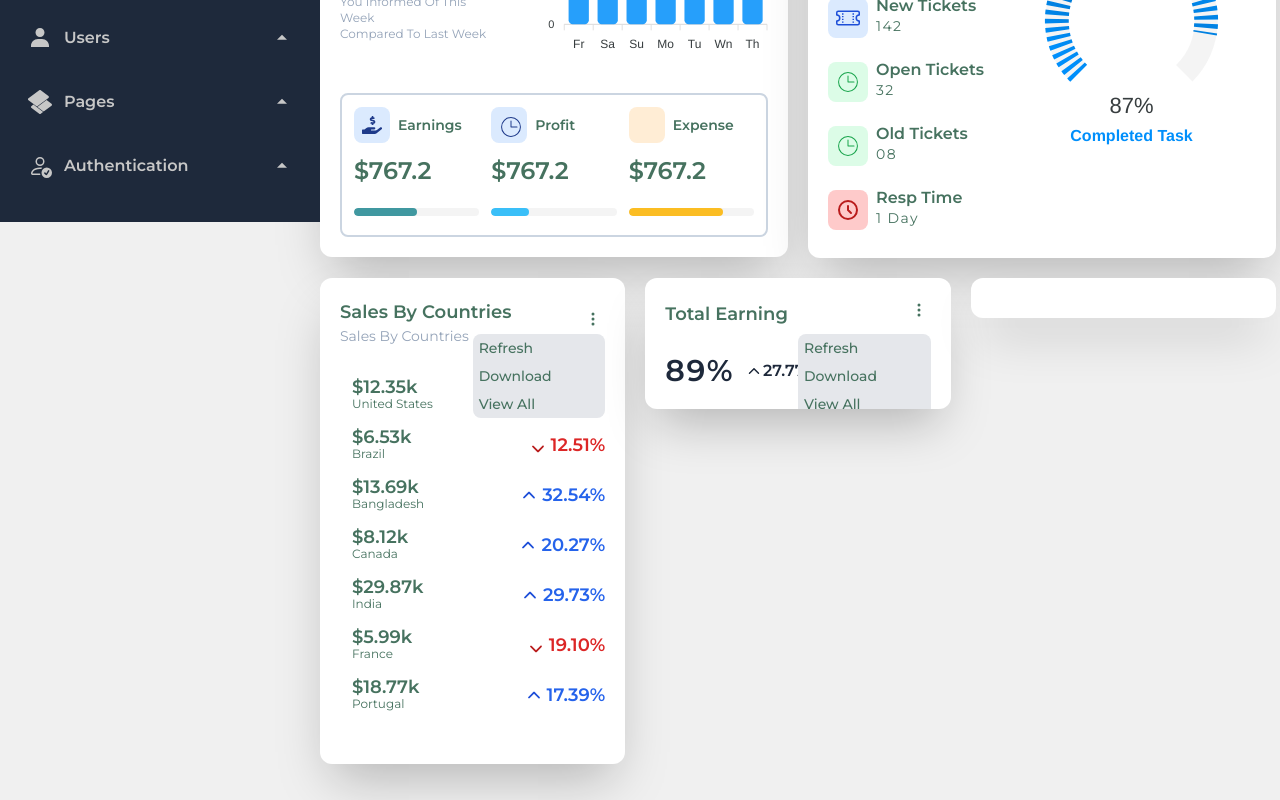
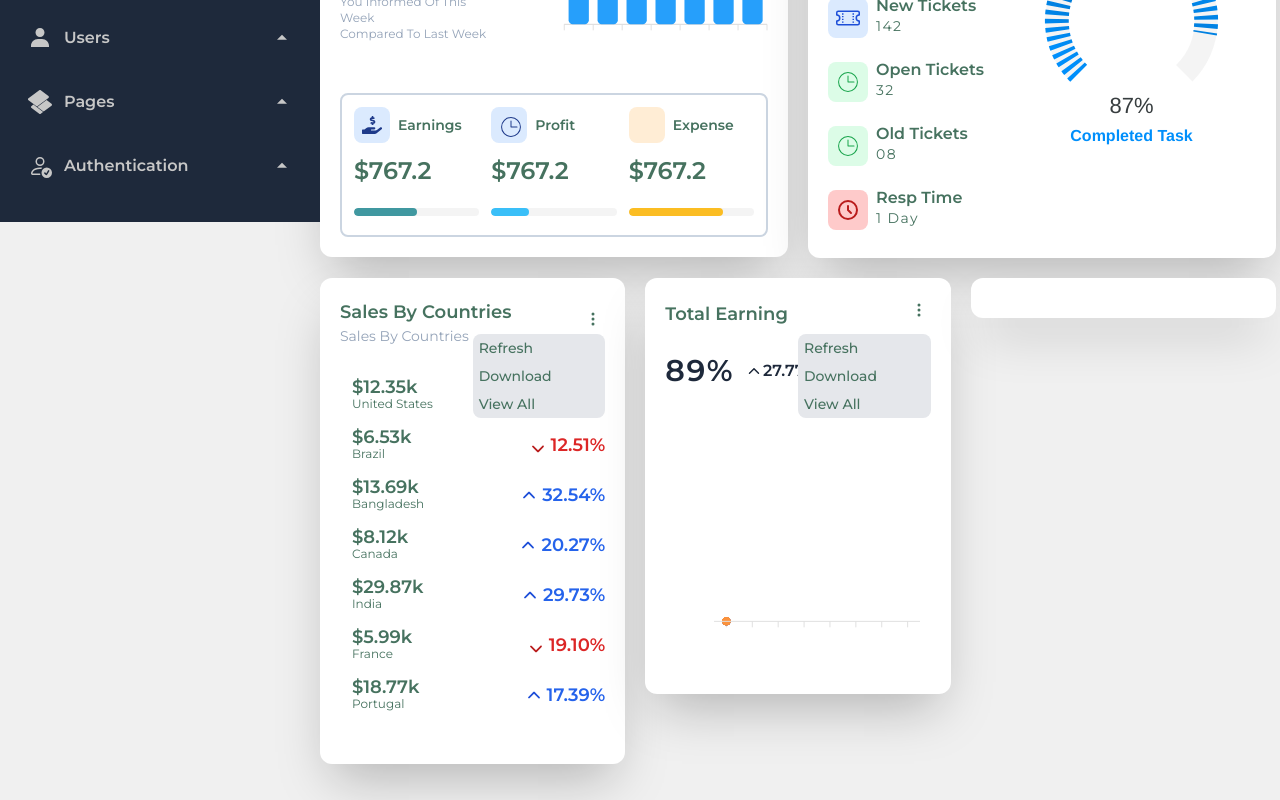
Before and after one commit to saifularafat/admin-dashboard-design, a React (Vite) app: page /dashboard/analytics in a window 1280 px wide. Shown: the part 578-1378 px from the top of the page. Built offline with nearby package versions, Linux system fonts and the light colour scheme; some icons are missing; a web font is replaced by a local one.

Commit message:
Total earning section is completet

```diff
--- a/src/AllChartData.js
+++ b/src/AllChartData.js
@@ -569,6 +569,198 @@ const supportTicketRadialBar = {
   },
 };
 
+// const totalEarningDoubleBarChart = {
+//   series: [{
+//     data: [160, 90, 130, 145, 110, 150, 120, 140]
+//   },
+//   {
+//     data: [-70, -110, -110, -105, -50, -90, -100, -60]
+//   }
+//   ],
+//   options: {
+//     legend: {
+//       show: false,
+//     },
+//     chart: {
+//       type: 'bar',
+//       stacked: true,
+//       toolbar: {
+//         show: false
+//       }
+//     },
+//     colors: ['#2563eb', '#fb923c'],
+//     plotOptions: {
+//       bar: {
+//         borderRadius: [10, 10],
+//         columnWidth: '52%',
+//       },
+//     },
+//     dataLabels: {
+//       enabled: false
+//     },
+//     stroke: {
+//       width: 8,
+//       colors: ["#fff"]
+//     },
+
+//     grid: {
+//       show: false,
+//     },
+//     xaxis: {
+//       categories: ['Mar', 'Apr', 'May', 'Jun', 'Jul', 'Aug', 'Sep', 'Oct'],
+//       axisBorder: {
+//         show: false
+//       },
+//       labels: {
+//         style: {
+//           colors: ['#6e6b7b'],
+//           fontSize: '12px',
+//           fontFamily: 'Montserrat, sans-serif',
+//           fontWeight: 400,
+//           cssClass: 'apexcharts-xaxis-label',
+//         }
+//       }
+//     },
+//     yaxis: {
+//       min: -200,
+//       max: 300,
+//       tickAmount: 5,
+//       labels: {
+//         formatter: function (y) {
+//           return y.toFixed(0);
+//         },
+//         style: {
+//           colors: ['#6e6b7b'],
+//           fontSize: '12px',
+//           fontFamily: 'Montserrat, sans-serif',
+//           fontWeight: 400,
+//           cssClass: 'apexcharts-xaxis-label',
+//         }
+//       }
+//     },
+//     tooltip: {
+//       enabled: false,
+//     },
+//     responsive: [
+//       {
+//         breakpoint: 500,
+//         options: {
+//           plotOptions: {
+//             bar: {
+//               columnWidth: '72%',
+//             },
+//           },
+//         }
+//       },
+//       {
+//         breakpoint: 360,
+//         options: {
+//           plotOptions: {
+//             bar: {
+//               columnWidth: '100%',
+//             },
+//           },
+//         }
+//       },
+//     ]
+//   }
+// }
+const totalEarningDoubleBarChart = {
+  series: [{
+    data: [260, 90, 130, 145, 210, 150, 220, 160]
+  },
+  {
+    data: [-70, -110, -110, -165, -50, -90, -100, -60]
+  }
+  ],
+  options: {
+    legend: {
+      show: false,
+    },
+    chart: {
+      type: 'bar',
+      stacked: true,
+      // toolbar: {
+      //   show: false
+      // }
+    },
+    colors: ['#2563eb', '#fb923c'],
+    plotOptions: {
+      bar: {
+        borderRadius: [20, 20],
+        columnWidth: '42%',
+      },
+    },
+    dataLabels: {
+      enabled: false
+    },
+    stroke: {
+      width: 8,
+    },
+
+    grid: {
+      show: false,
+    },
+    // xaxis: {
+    //   categories: ['Mar', 'Apr', 'May', 'Jun', 'Jul', 'Aug', 'Sep', 'Oct'],
+    //   axisBorder: {
+    //     show: false
+    //   },
+    //   labels: {
+    //     style: {
+    //       colors: ['#6e6b7b'],
+    //       fontSize: '12px',
+    //       fontFamily: 'Montserrat, sans-serif',
+    //       fontWeight: 400,
+    //       cssClass: 'apexcharts-xaxis-label',
+    //     }
+    //   }
+    // },
+    // yaxis: {
+    //   min: -200,
+    //   max: 300,
+    //   tickAmount: 5,
+    //   labels: {
+    //     formatter: function (y) {
+    //       return y.toFixed(0);
+    //     },
+    //     style: {
+    //       colors: ['#6e6b7b'],
+    //       fontSize: '12px',
+    //       fontFamily: 'Montserrat, sans-serif',
+    //       fontWeight: 400,
+    //       cssClass: 'apexcharts-xaxis-label',
+    //     }
+    //   }
+    // },
+    tooltip: {
+      enabled: false,
+    },
+    responsive: [
+      {
+        breakpoint: 500,
+        options: {
+          plotOptions: {
+            bar: {
+              columnWidth: '72%',
+            },
+          },
+        }
+      },
+      {
+        breakpoint: 360,
+        options: {
+          plotOptions: {
+            bar: {
+              columnWidth: '100%',
+            },
+          },
+        }
+      },
+    ]
+  }
+}
+
 export {
   orderBarChart,
   profitLineChart,
@@ -579,5 +771,6 @@ export {
   globalAngleChart,
   revenueGeneratedAreaChart,
   earningReportBarChart,
-  supportTicketRadialBar
+  supportTicketRadialBar,
+  totalEarningDoubleBarChart
 }
--- a/src/index.css
+++ b/src/index.css
@@ -82,3 +82,6 @@ body {
   background-color: transparent;
   border-radius: 7rem;
 }
+
+
+/*  */
--- a/src/pages/Dashboard/Analytics/TotalEarning.jsx
+++ b/src/pages/Dashboard/Analytics/TotalEarning.jsx
@@ -3,10 +3,14 @@ import ShowButtonInfo from "../../../components/ThreeDotButton/ShowButtonInfo";
 import useTheme from "../../Shared/useTheme";
 import { useState } from "react";
 import { IoIosArrowUp } from "react-icons/io";
+import ReactApexChart from "react-apexcharts";
+import { totalEarningDoubleBarChart } from "../../../AllChartData";
+import "./analytics.css"
 
 const TotalEarning = () => {
     const [showMenu, setShowMenu] = useState(false)
     const { isDarkMode } = useTheme();
+    const [doubleBar] = useState(totalEarningDoubleBarChart)
     return (
         <div className={`${isDarkMode ? 'bg-slate-900' : 'bg-white'} text-accent shadow-2xl p-5 overflow-hidden rounded-xl`}>
             <div className="flex items-center justify-between relative ">
@@ -36,6 +40,9 @@ const TotalEarning = () => {
                     </div>
                 </div>
             </div>
+            <div className="">
+            <ReactApexChart options={doubleBar.options} series={doubleBar.series} type="bar" height={270} width={'100%'} />
+            </div>
         </div>
     );
 };
--- /dev/null
+++ b/src/pages/Dashboard/Analytics/analytics.css
@@ -0,0 +1,4 @@
+.apexcharts-yaxis,
+.apexcharts-xaxis-texts-g{
+  display: none !important;
+}
```
